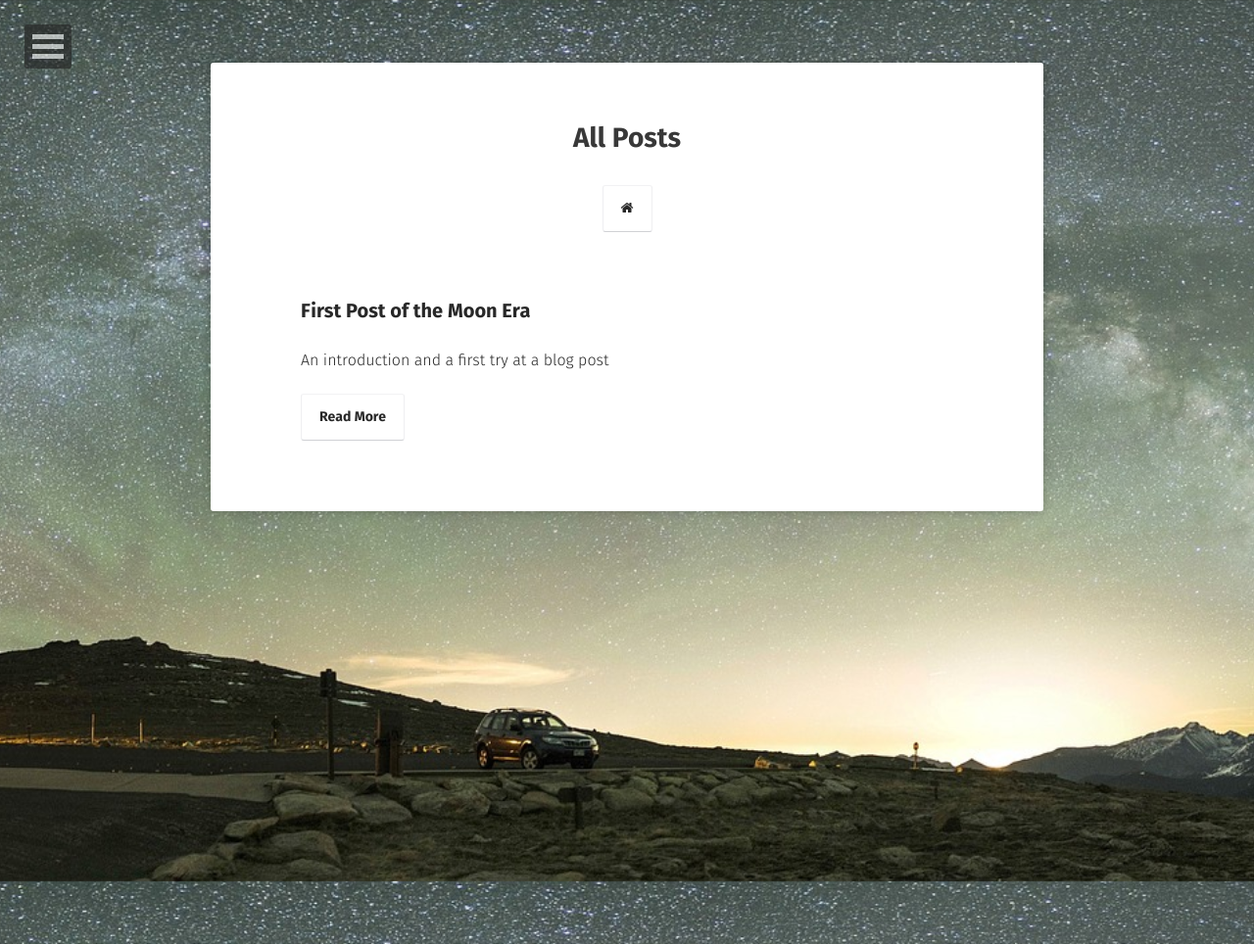
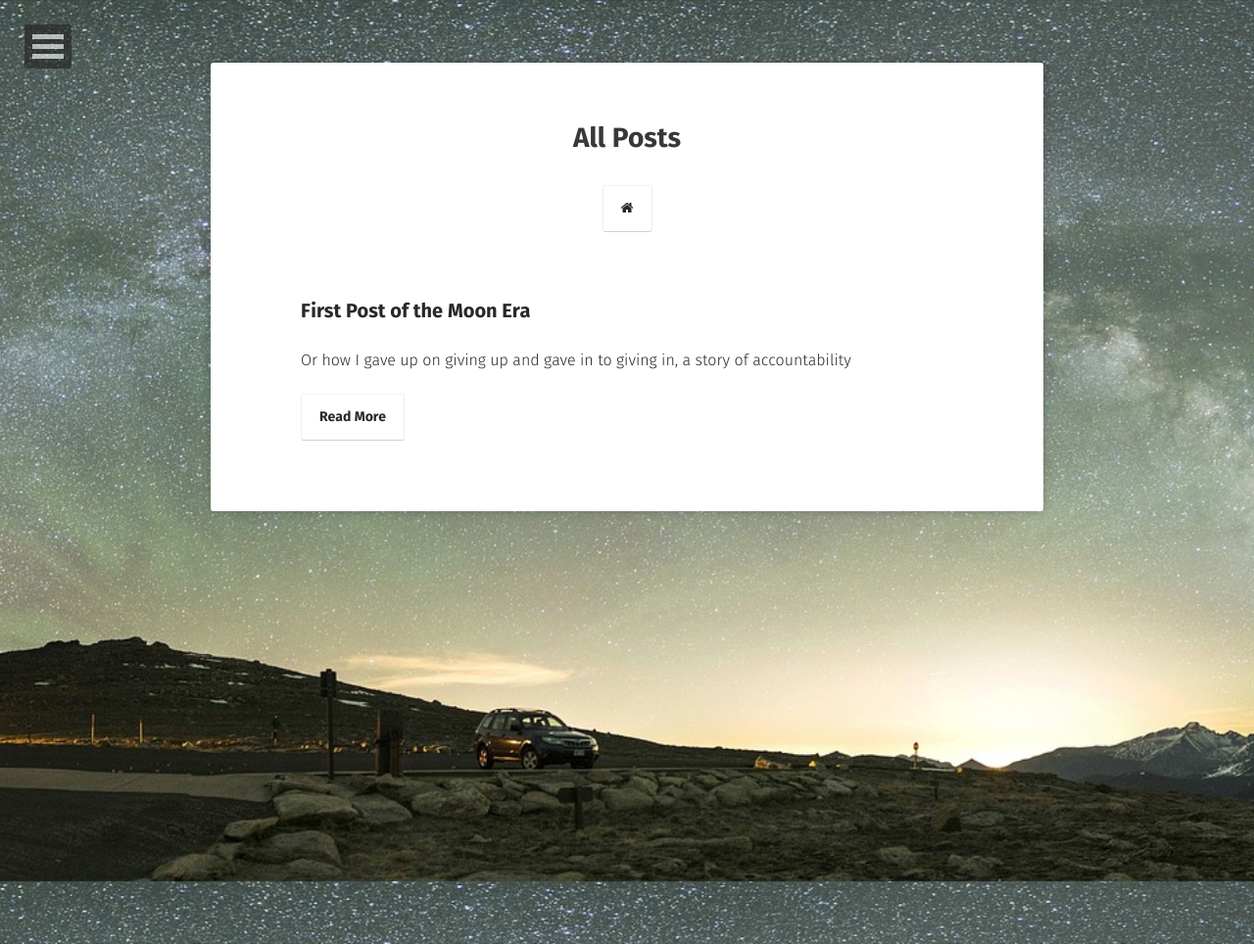
Before and after one commit to ZacharyEllison/ZacharyEllison.github.io, a Jekyll site: the page built from posts/index.md, in a window 1280 px wide. Shown: the whole page at 98% size. Built offline with Jekyll 4.4.1, drawn with Linux system fonts in a browser that asks for light colours; some web fonts are replaced.

Commit message:
changed description for fun

```diff
--- a/_posts/2018-03-03-Moon-Era-One.md
+++ b/_posts/2018-03-03-Moon-Era-One.md
@@ -2,7 +2,7 @@
 layout: post
 title: "First Post of the Moon Era"
 date: 2018-03-03
-excerpt: "An introduction and a first try at a blog post"
+excerpt: "Or how I gave up on giving up and gave in to giving in, a story of accountability"
 tags: [intro post, test, plans]
 feature: https://cdn.pixabay.com/photo/2018/02/19/19/16/door-3165944_960_720.jpg
 comments: true
```
